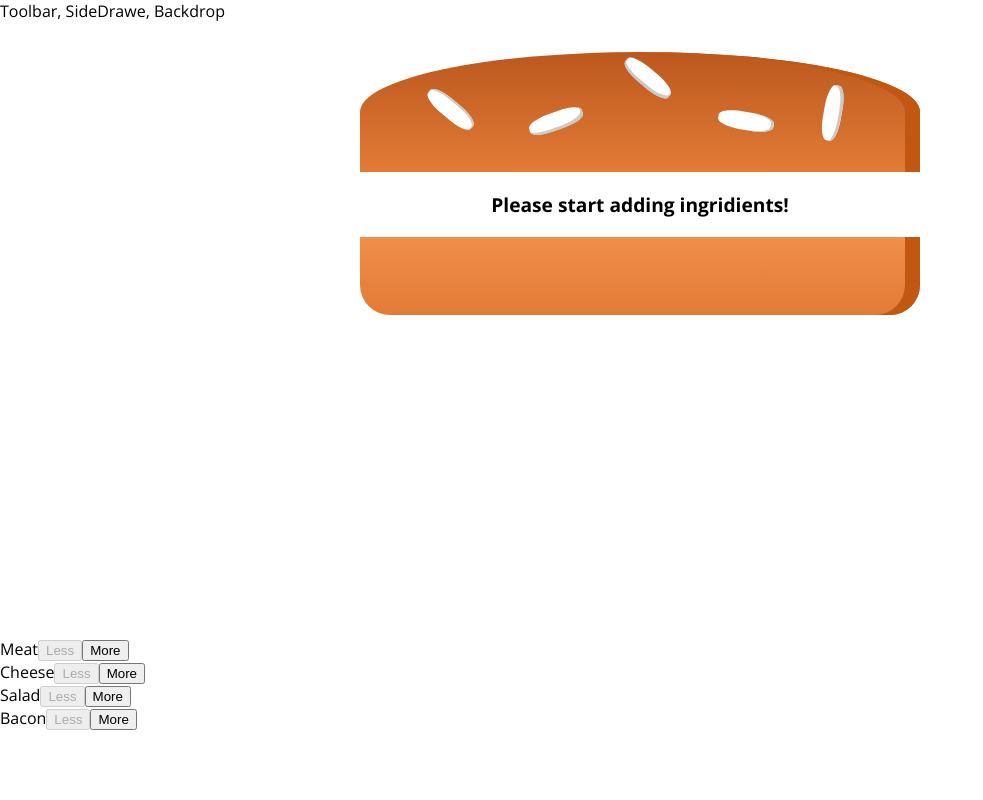
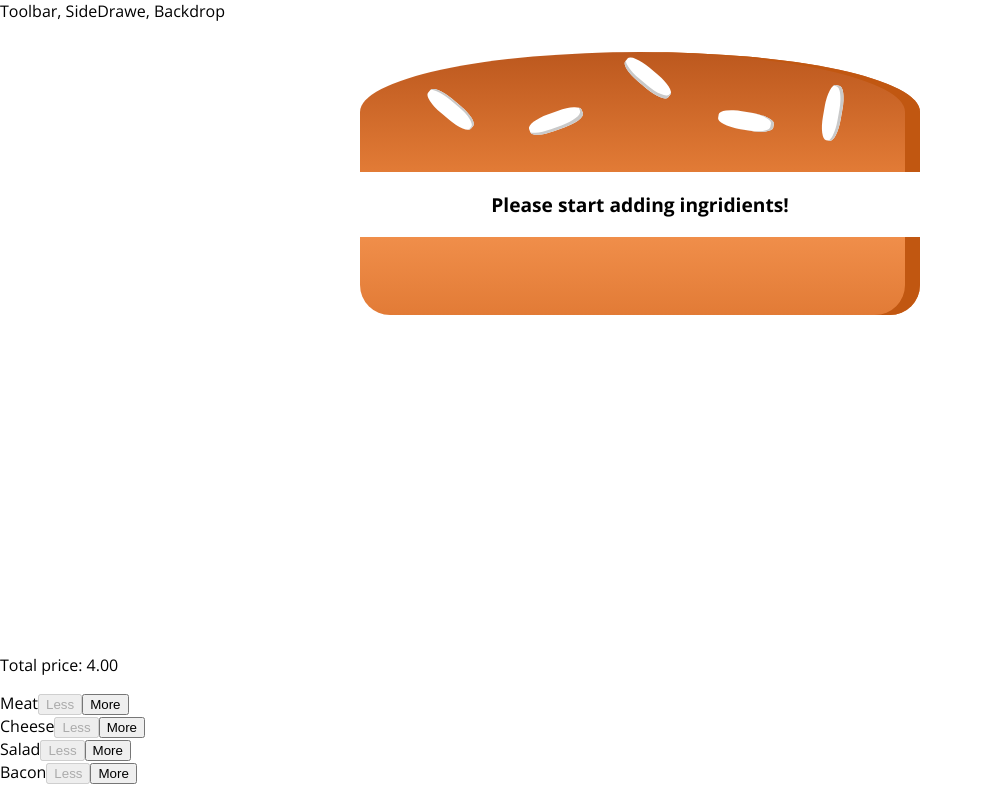
Before and after one commit to romankrru/burger-builder, a React app: page / in a window 1280 px wide. Shown: the whole page, without its empty margins (0-983 px from the left). Built offline with nearby package versions, Linux system fonts and the light colour scheme.

Commit message:
Add total price

```diff
--- a/src/components/Burger/BuildControls/BuildControls.js
+++ b/src/components/Burger/BuildControls/BuildControls.js
@@ -12,6 +12,7 @@ const controls = [
 const BuildControls = (props) => {
   return (
     <div>
+      <p>Total price: {props.totalPrice.toFixed(2)}</p>
       {
         controls.map((control, index) => {
           return (
--- a/src/components/Burger/Burger.css
+++ b/src/components/Burger/Burger.css
@@ -2,7 +2,7 @@
   width: 100%;
   margin: auto;
   height: 250px;
-  overflow: hidden;
+  overflow-y: auto;
 
   text-align: center;
   font-weight: 700;
--- a/src/containers/BurgerBuilder/BurgerBuilder.js
+++ b/src/containers/BurgerBuilder/BurgerBuilder.js
@@ -68,6 +68,7 @@ class BurgerBuilder extends Component {
       <Aux>
         <Burger ingridients={this.state.ingridients} />
         <BuildControls
+          totalPrice={this.state.totalPrice}
           disabledInfo={disabledInfo}
           onIngridientAdd={this.addIngridientHandler}
           onIngridientRemove={this.removeIngridientHandler}
```
